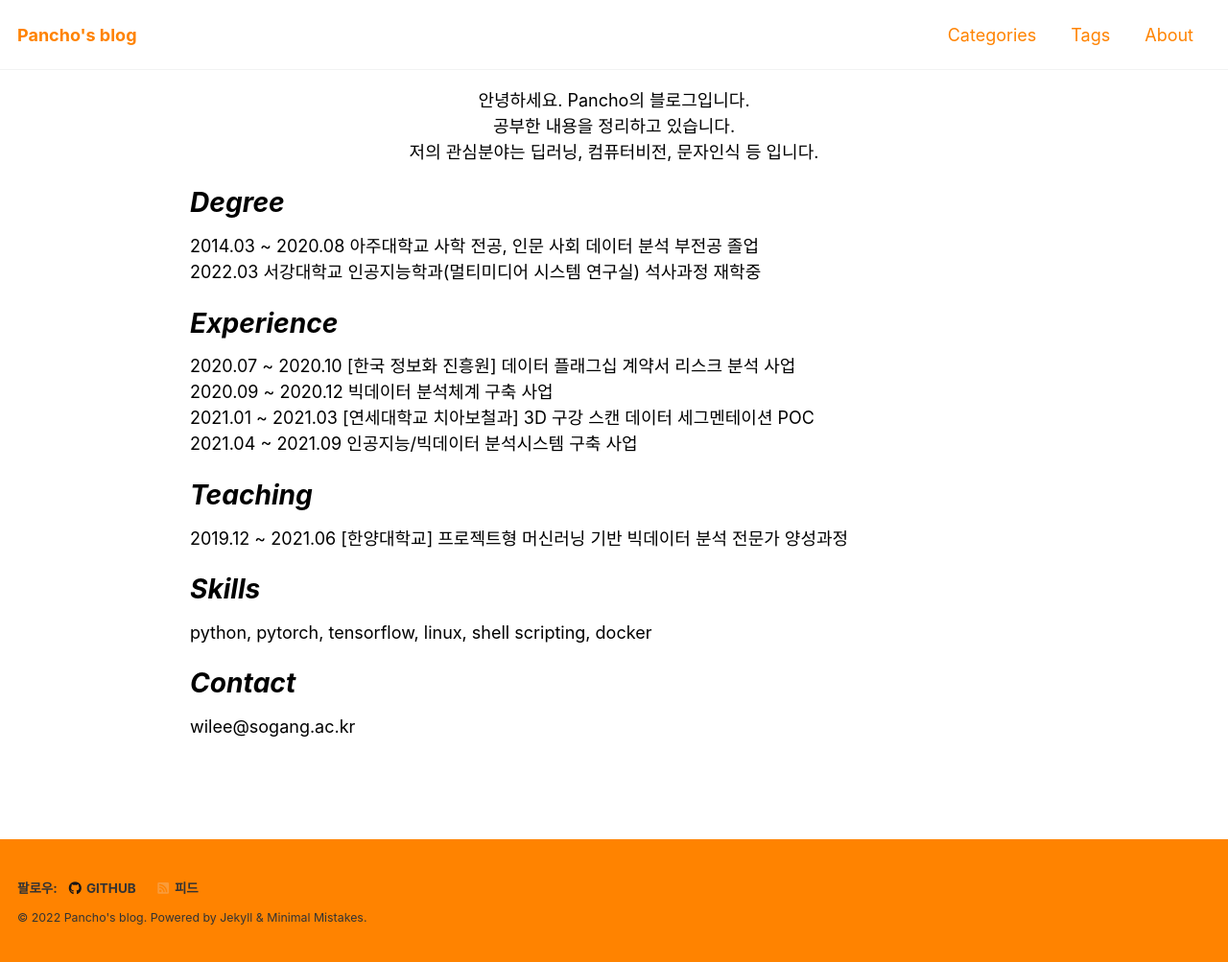
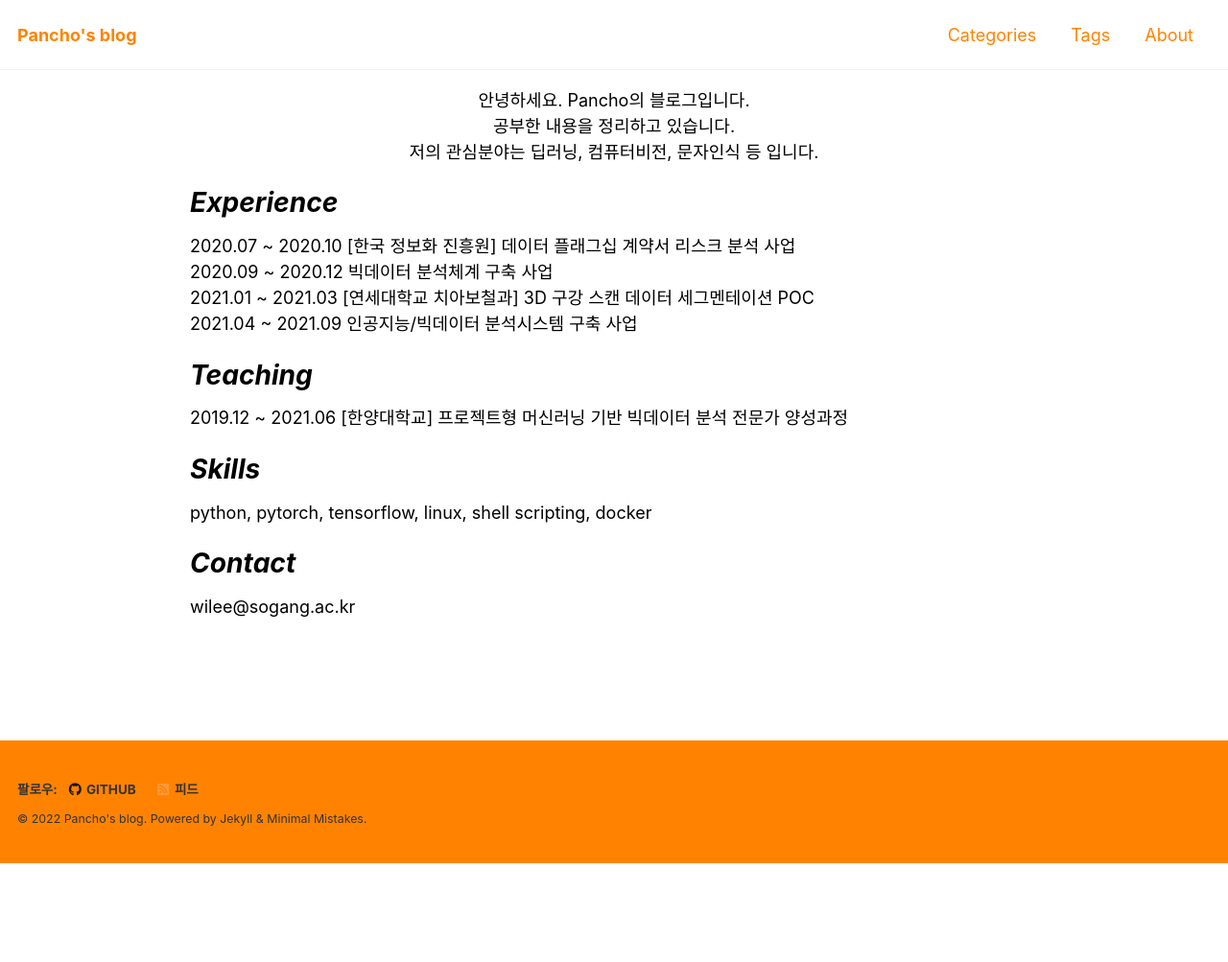
Before and after one commit to illizard/illizard.github.io, a Jekyll site: the page built from _pages/about.md, in a window 1280 px wide. Shown: the whole page at 96% size. Built offline with Jekyll 4.4.1, drawn with Linux system fonts in a browser that asks for light colours; cached includes are drawn as plain includes; after the commit the page ends 900 px from its top, so only the background shows below that.

Commit message:
about_me

```diff
--- a/_pages/about.md
+++ b/_pages/about.md
@@ -9,10 +9,6 @@ author_profile: false
 공부한 내용을 정리하고 있습니다.
 저의 관심분야는 딥러닝, 컴퓨터비전, 문자인식 등 입니다.
 {: .text-center}
-
-# *Degree*
-2014.03 ~ 2020.08 아주대학교 사학 전공, 인문 사회 데이터 분석 부전공 졸업
-2022.03           서강대학교 인공지능학과(멀티미디어 시스템 연구실) 석사과정 재학중
 
 # *Experience*
 2020.07 ~ 2020.10 [한국 정보화 진흥원] 데이터 플래그십 계약서 리스크 분석 사업
```
